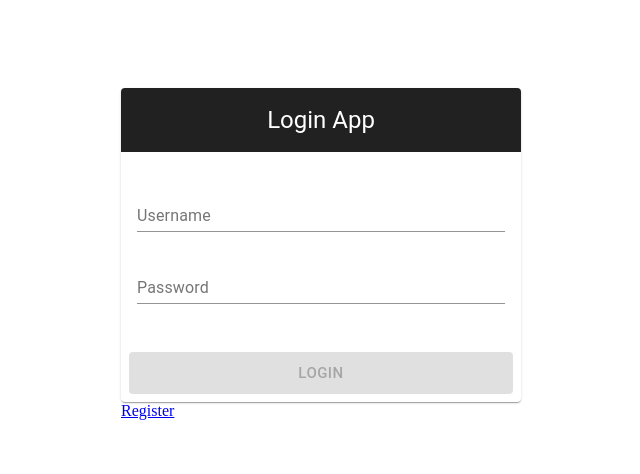
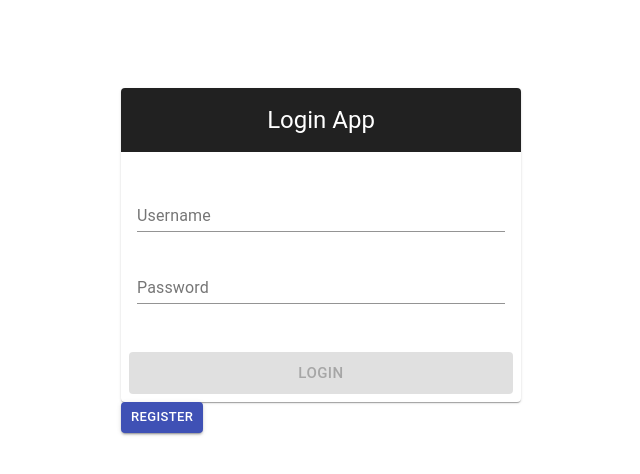
Before and after one commit to crashingstar/flashcard-app, a React (Create React App) app: page / in a window 1280 px wide. Shown: the top 474 px of the page, without its empty margins (319-959 px from the left). Built offline with nearby package versions, Linux system fonts and the light colour scheme.

Commit message:
Remove commented out code

```diff
--- a/src/pages/LoginComponent.tsx
+++ b/src/pages/LoginComponent.tsx
@@ -116,8 +116,6 @@ const Login = () => {
   const handleLogin = () => {
 
     var formdata = new FormData();
-    // formdata.append("username", "junhao");
-    // formdata.append("hashed_password", "1234");
     formdata.append("username", state.username);
     formdata.append("hashed_password", state.password);
     var requestOptions = {
@@ -142,17 +140,6 @@ const Login = () => {
           }
         })
         .catch(error => console.log('error', error));
-    // if (state.username === 'abc@email.com' && state.password === 'password') {
-    //   dispatch({
-    //     type: 'loginSuccess',
-    //     payload: 'Login Successfully'
-    //   });
-    // } else {
-    //   dispatch({
-    //     type: 'loginFailed',
-    //     payload: 'Incorrect username or password'
-    //   });
-    // }
   };
 
   const handleKeyPress = (event: React.KeyboardEvent) => {
@@ -221,7 +208,8 @@ const Login = () => {
           </Button>
         </CardActions>
       </Card>
-      <Link to='/register'>Register</Link>
+
+      <Button color="primary" variant="contained" size="small" href="/register">Register</Button>
     </form>
     </div>
   );
```
